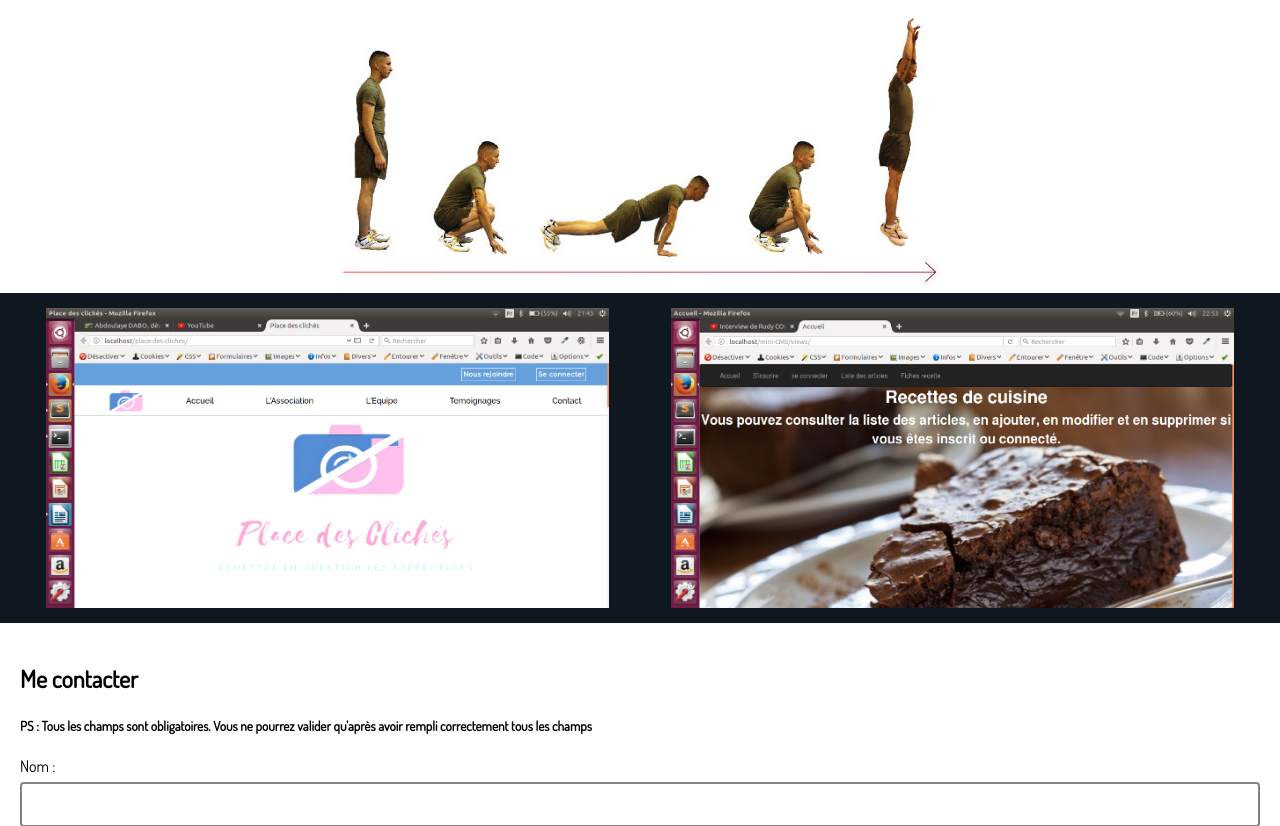
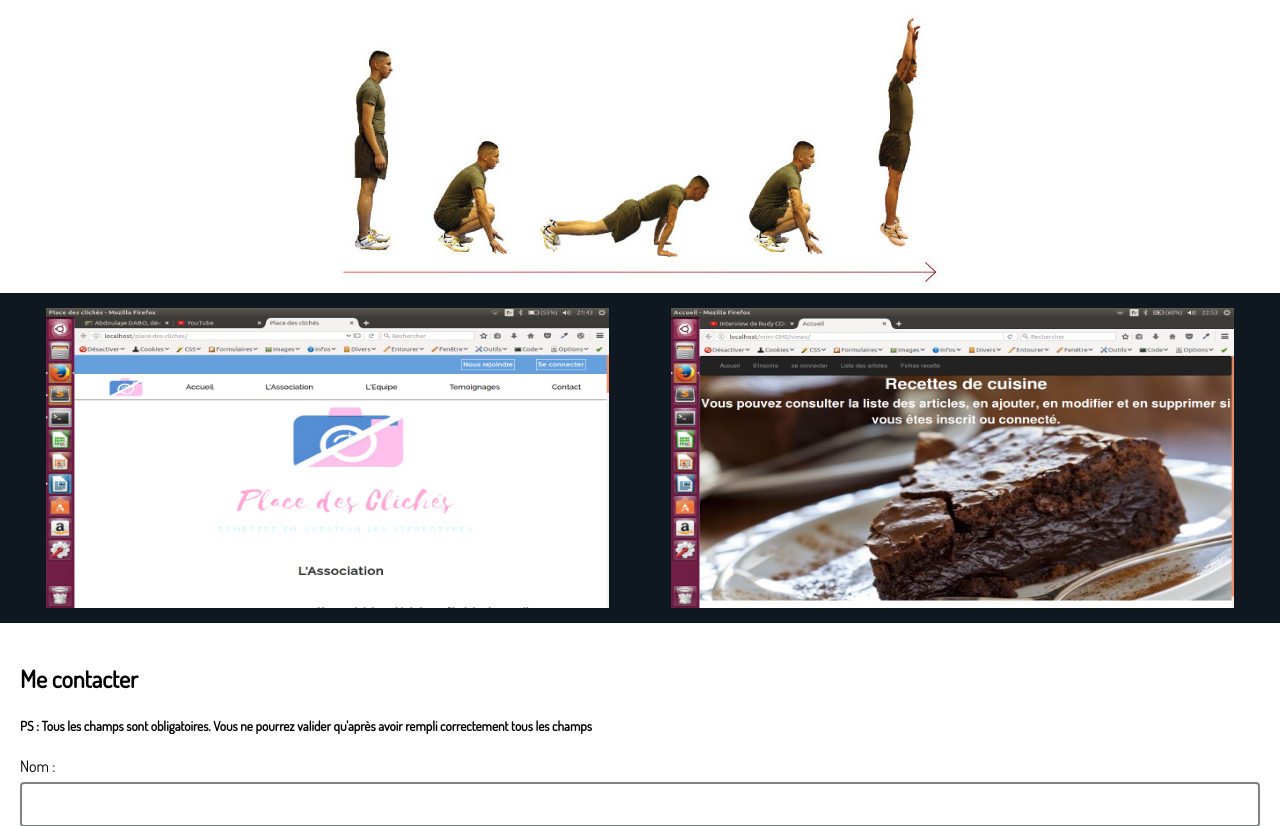
Before and after one commit to abdoulaye75/CV, a PHP site: page / in a window 1280 px wide. Shown: the part 4151-4977 px from the top of the page. Run offline with PHP 8.4, Linux system fonts and the light colour scheme; style sheets or scripts are compiled from the project's sources; some libraries are stand-ins or nearby versions.

Commit message:
changement du code html et css du portfolio. Code jquery commenté pour le désactiver

```diff
--- a/js/portfolio.js
+++ b/js/portfolio.js
@@ -1,18 +1,18 @@
 $(document).ready(function() {
-	let site1 = $("#site1");
-	let description1 = $("#description1");
-	let site2 = $("#site2");
-	let description2 = $("#description2");
+	// let site1 = $("#site1");
+	// let description1 = $("#description1");
+	// let site2 = $("#site2");
+	// let description2 = $("#description2");
 
-	site1.hover(function() {
-		description1.css('display', 'block');
-	}, function() {
-		description1.css('display', 'none');
-	});
+	// site1.hover(function() {
+	// 	description1.css('display', 'block');
+	// }, function() {
+	// 	description1.css('display', 'none');
+	// });
 
-	site2.hover(function() {
-		description2.css('display', 'block');
-	}, function() {
-		description2.css('display', 'none');
-	});
+	// site2.hover(function() {
+	// 	description2.css('display', 'block');
+	// }, function() {
+	// 	description2.css('display', 'none');
+	// });
 });
--- a/styles/portfolio.css
+++ b/styles/portfolio.css
@@ -5,17 +5,12 @@
   opacity: 0;
   background-color: #0F1721;
   padding: 15px; }
-  .realisations #site1 {
-    background-image: url("../img/place_des_cliches.png");
-    background-repeat: no-repeat;
-    background-size: cover; }
-  .realisations #site2 {
-    background-image: url("../img/cms.png");
-    background-repeat: no-repeat;
-    background-size: cover; }
   .realisations .realisation {
     width: 45%;
     height: 300px; }
+    .realisations .realisation img {
+      width: 100%;
+      height: 300px; }
   .realisations #description1 {
     width: 45%;
     display: none;
--- a/styles/portfolio.scss
+++ b/styles/portfolio.scss
@@ -19,13 +19,14 @@
 	background-color: #0F1721;
 	padding: 15px;
 
-	#site1 {background:{image : url("../img/place_des_cliches.png"); repeat : no-repeat; size : cover;}}
-
-	#site2 {background:{image : url("../img/cms.png"); repeat : no-repeat; size : cover;}}
-
 	.realisation {
 		width: 45%;
 		height: 300px;
+
+		img {
+			width: 100%;
+			height: 300px;
+		}
 	}
 
 	#description1 {
--- a/views/portfolio.php
+++ b/views/portfolio.php
@@ -1,13 +1,23 @@
 <section id="portfolio" class="realisations">
-	<div id="site1" class="realisation"></div>
+	<div id="site1" class="realisation">
+		<a href="#">
+			<img src="img/place_des_cliches.png" alt="place des cliches">
+		</a>
+
 		<div class="description" id="description1">
 			<h4> Place des Clichés </h4>
 			<p> Projet client </p>
 		</div>
+	</div>
 
-	<div id="site2" class="realisation"></div>
+	<div id="site2" class="realisation">
+		<a href="#">
+			<img src="img/cms.png" alt="Mini-CMS">
+		</a>
+
 		<div class="description" id="description2">
 			<h4> Mini-CMS de mi-formation en PHP et MySQL </h4>
 			<p> Projet de mi-formation </p>
 		</div>
+	</div>
 </section>
```
Lines whose indentation alone changed are shown as unchanged.
